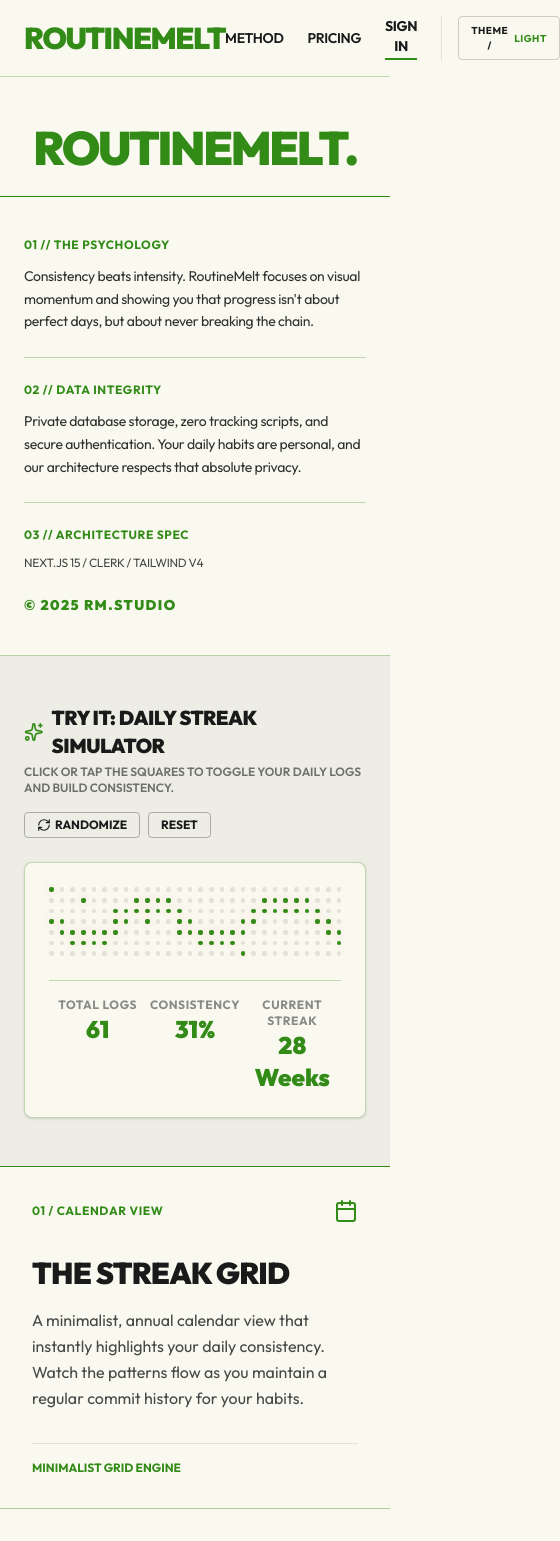
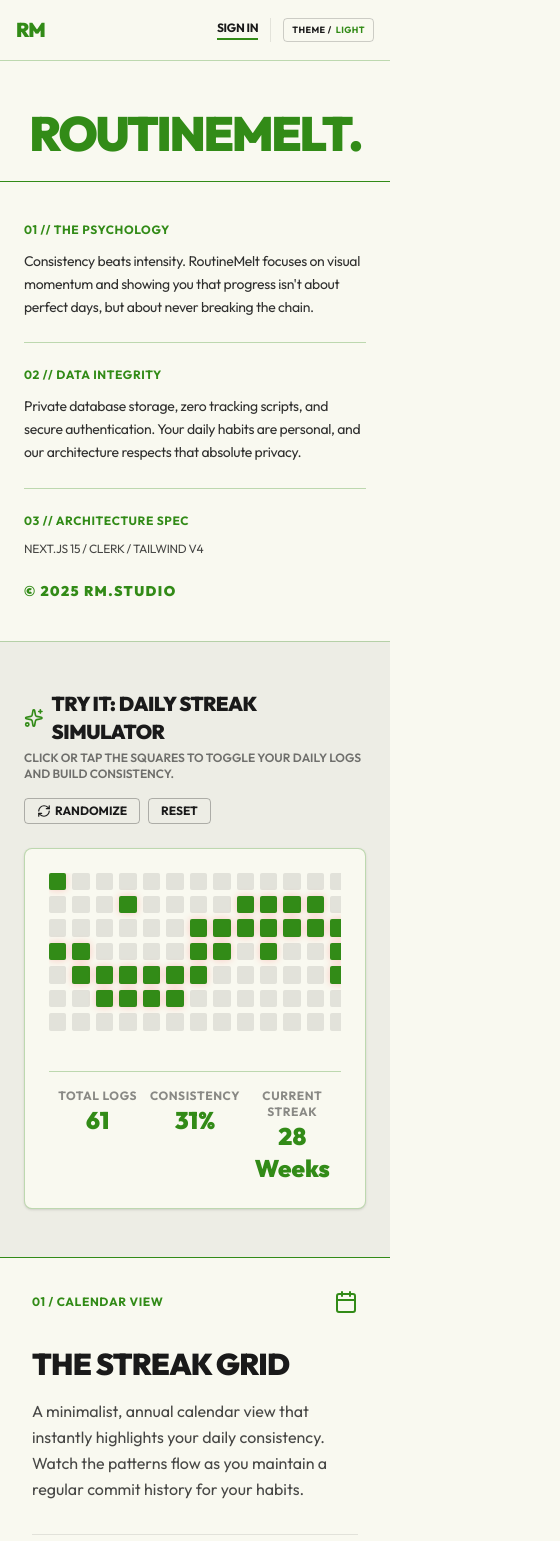
Before and after one commit to tusharathub/RoutineMelt, a Next.js app: page / in a window 390 px wide. Shown: the top 1541 px of the page, 560 px wide, since content can reach past the window. Built offline with nearby package versions, Linux system fonts and the light colour scheme; no server answers.

Commit message:
feat: responsive

```diff
--- a/src/app/globals.css
+++ b/src/app/globals.css
@@ -92,3 +92,19 @@
   font-family: var(--font-sans);
   transition: background-color 0.3s ease, color 0.3s ease, border-color 0.3s ease;
 }
+
+/* Custom thin scrollbar for responsive horizontal overflow containers */
+.scrollbar-thin::-webkit-scrollbar {
+  height: 4px;
+}
+.scrollbar-thin::-webkit-scrollbar-track {
+  background: transparent;
+}
+.scrollbar-thin::-webkit-scrollbar-thumb {
+  background: var(--color-border);
+  border-radius: 2px;
+}
+.scrollbar-thin {
+  scrollbar-width: thin;
+  scrollbar-color: var(--color-border) transparent;
+}
--- a/src/app/grid/page.tsx
+++ b/src/app/grid/page.tsx
@@ -228,26 +228,27 @@
   }
 
   return (
-    <main className="min-h-screen flex flex-col transition-colors duration-300 bg-theme-bg text-theme-fg border-theme-primary">
+    <main className="min-h-screen w-full max-w-full overflow-x-hidden flex flex-col transition-colors duration-300 bg-theme-bg text-theme-fg border-theme-primary">
       {/* Header/Nav */}
-      <header className="sticky top-0 z-50 bg-theme-bg/95 backdrop-blur-sm border-b border-theme-primary/30">
-        <div className="max-w-7xl mx-auto px-6 py-4 flex justify-between items-center">
+      <header className="sticky top-0 z-50 bg-theme-bg/95 backdrop-blur-sm border-b border-theme-primary/30 w-full">
+        <div className="max-w-7xl mx-auto px-4 sm:px-6 py-4 flex justify-between items-center">
           {/* Logo */}
-          <Link href="/" className="flex items-center gap-1 font-black text-theme-primary text-3xl hover:opacity-85 transition select-none tracking-tighter">
-            ROUTINEMELT
+          <Link href="/" className="font-black text-theme-primary text-xl sm:text-2xl md:text-3xl hover:opacity-85 transition select-none tracking-tighter">
+            <span className="sm:hidden">RM</span>
+            <span className="hidden sm:inline">ROUTINEMELT</span>
           </Link>
 
-          <nav className="flex items-center space-x-6">
-            <Link href="/" className="text-sm font-semibold tracking-tight uppercase hover:text-theme-primary transition">
+          <nav className="flex items-center gap-3 sm:gap-6">
+            <Link href="/" className="text-xs sm:text-sm font-semibold tracking-tight uppercase hover:text-theme-primary transition">
               Home
             </Link>
 
             {/* User profile dropdown & Theme switcher */}
-            <div className="flex items-center gap-4 pl-4 border-l border-theme-fg/10">
+            <div className="flex items-center gap-3 sm:gap-4 pl-3 sm:pl-4 border-l border-theme-fg/10">
               {/* Typographic Theme Toggle */}
               <button
                 onClick={() => setTheme(theme === "dark" ? "sand" : "dark")}
-                className="flex items-center gap-1.5 px-3 py-1.5 border border-theme-fg/20 hover:border-theme-primary transition rounded text-[10px] font-bold uppercase tracking-wider cursor-pointer select-none"
+                className="flex items-center gap-1 px-2 py-1 border border-theme-fg/20 hover:border-theme-primary transition rounded text-[9px] sm:text-[10px] font-bold uppercase tracking-wider cursor-pointer select-none"
               >
                 <span>Theme /</span>
                 <span className="text-theme-primary">{theme === "dark" ? "Dark" : "Light"}</span>
@@ -266,7 +267,7 @@
             animate={{ opacity: 1, y: 0 }}
             transition={{ duration: 0.8 }}
           >
-            <h1 className="text-[12vw] font-black leading-none tracking-tighter text-theme-primary select-none w-full uppercase">
+            <h1 className="text-5xl sm:text-[10vw] md:text-[12vw] font-black leading-none tracking-tighter text-theme-primary select-none w-full uppercase">
               Streaks.
             </h1>
           </motion.div>
@@ -275,7 +276,7 @@
 
       {/* Red Divider & Info Grid */}
       <div className="w-full border-t border-theme-primary">
-        <div className="max-w-7xl mx-auto px-6 py-6 grid grid-cols-1 md:grid-cols-4 gap-8 text-xs font-semibold tracking-tight uppercase">
+        <div className="max-w-7xl mx-auto px-6 py-6 grid grid-cols-1 sm:grid-cols-2 lg:grid-cols-4 gap-6 text-xs font-semibold tracking-tight uppercase">
           <div className="text-theme-primary text-sm font-black">
             Your WORKSPACE
           </div>
@@ -322,7 +323,7 @@
             animate={{ opacity: 1, scale: 1 }}
             transition={{ duration: 0.6 }}
           >
-            <div className="flex items-center justify-between mb-6">
+            <div className="flex flex-col sm:flex-row items-start sm:items-center justify-between mb-6 gap-2">
               <span className="text-xs uppercase font-bold tracking-wider text-theme-primary">
                 Annual Streak Visualization (Click on cells to inspect)
               </span>
@@ -331,6 +332,8 @@
               </span>
             </div>
 
+            <div className="w-full overflow-x-auto pb-4 scrollbar-thin">
+              <div className="min-w-[760px]">
                 <CalendarHeatmap
                   startDate={startDate}
                   endDate={endDate}
@@ -347,6 +350,8 @@
                     value?.date && handleClick(value.date)
                   }
                 />
+              </div>
+            </div>
           </motion.div>
         </div>
       </section>
@@ -405,17 +410,17 @@
               </ul>
 
               {/* Task Add Form */}
-              <form onSubmit={handleAddTask} className="flex gap-4 items-center">
+              <form onSubmit={handleAddTask} className="flex flex-col sm:flex-row gap-4 sm:items-center">
                 <input
                   type="text"
                   value={newTask}
                   onChange={(e) => setNewTask(e.target.value)}
                   placeholder="Insert routine accomplishment description..."
-                  className="flex-1 border-b border-theme-fg/30 bg-transparent text-theme-fg focus:border-theme-primary outline-none py-2 text-sm uppercase tracking-tight font-semibold transition"
+                  className="w-full sm:flex-1 border-b border-theme-fg/30 bg-transparent text-theme-fg focus:border-theme-primary outline-none py-2 text-sm uppercase tracking-tight font-semibold transition"
                 />
                 <button
                   type="submit"
-                  className="px-6 py-3 bg-theme-primary text-theme-bg text-xs font-black uppercase tracking-widest hover:opacity-90 transition flex items-center gap-1 cursor-pointer"
+                  className="w-full sm:w-auto px-6 py-3 bg-theme-primary text-theme-bg text-xs font-black uppercase tracking-widest hover:opacity-90 transition flex items-center justify-center gap-1 cursor-pointer"
                 >
                   <Plus className="w-4 h-4" />
                   Add
--- a/src/app/page.tsx
+++ b/src/app/page.tsx
@@ -72,35 +72,36 @@
   };
 
   return (
-    <main className="min-h-screen flex flex-col transition-colors duration-300 bg-theme-bg text-theme-fg border-theme-primary">
+    <main className="min-h-screen w-full max-w-full overflow-x-hidden flex flex-col transition-colors duration-300 bg-theme-bg text-theme-fg border-theme-primary">
       {/* Header/Nav */}
-      <header className="sticky top-0 z-50 bg-theme-bg/95 backdrop-blur-sm border-b border-theme-primary/30">
-        <div className="max-w-7xl mx-auto px-6 py-4 flex justify-between items-center">
+      <header className="sticky top-0 z-50 bg-theme-bg/95 backdrop-blur-sm border-b border-theme-primary/30 w-full">
+        <div className="max-w-7xl mx-auto px-4 sm:px-6 py-4 flex justify-between items-center">
           {/* Logo */}
-          <Link href="/" className="flex items-center gap-1 font-black text-theme-primary text-3xl hover:opacity-85 transition select-none tracking-tighter">
-            ROUTINEMELT
+          <Link href="/" className="font-black text-theme-primary text-xl sm:text-2xl md:text-3xl hover:opacity-85 transition select-none tracking-tighter">
+            <span className="sm:hidden">RM</span>
+            <span className="hidden sm:inline">ROUTINEMELT</span>
           </Link>
 
-          <nav className="flex items-center space-x-6">
-            <a href="#features" className="text-sm font-semibold tracking-tight uppercase hover:text-theme-primary transition">Method</a>
-            <a href="#pricing" className="text-sm font-semibold tracking-tight uppercase hover:text-theme-primary transition">Pricing</a>
+          <nav className="flex items-center gap-3 sm:gap-6">
+            <a href="#features" className="hidden md:inline text-xs sm:text-sm font-semibold tracking-tight uppercase hover:text-theme-primary transition">Method</a>
+            <a href="#pricing" className="hidden md:inline text-xs sm:text-sm font-semibold tracking-tight uppercase hover:text-theme-primary transition">Pricing</a>
             {isSignedIn ? (
-              <Link href="/grid" className="text-sm font-bold tracking-tight uppercase border-b-2 border-theme-primary hover:opacity-80 transition pb-0.5">
+              <Link href="/grid" className="text-xs sm:text-sm font-bold tracking-tight uppercase border-b-2 border-theme-primary hover:opacity-80 transition pb-0.5">
                 Dashboard
               </Link>
             ) : (
               <SignInButton mode="modal">
-                <button className="text-sm font-bold tracking-tight uppercase border-b-2 border-theme-primary hover:opacity-80 transition pb-0.5 cursor-pointer">
+                <button className="text-xs sm:text-sm font-bold tracking-tight uppercase border-b-2 border-theme-primary hover:opacity-80 transition pb-0.5 cursor-pointer">
                   Sign In
                 </button>
               </SignInButton>
             )}
 
             {/* Typographic Theme Toggle */}
-            <div className="pl-4 border-l border-theme-fg/10">
+            <div className="pl-3 sm:pl-4 border-l border-theme-fg/10">
               <button
                 onClick={() => setTheme(theme === "dark" ? "sand" : "dark")}
-                className="flex items-center gap-1.5 px-3 py-1.5 border border-theme-fg/20 hover:border-theme-primary transition rounded text-[10px] font-bold uppercase tracking-wider cursor-pointer select-none"
+                className="flex items-center gap-1 px-2 py-1 border border-theme-fg/20 hover:border-theme-primary transition rounded text-[9px] sm:text-[10px] font-bold uppercase tracking-wider cursor-pointer select-none"
               >
                 <span>Theme /</span>
                 <span className="text-theme-primary">{theme === "dark" ? "Dark" : "Light"}</span>
@@ -111,7 +112,7 @@
       </header>
 
       {/* Hero Section */}
-      <section className="w-full px-6 pt-12 md:pt-16 pb-6 text-center overflow-x-hidden">
+      <section className="w-full px-6 pt-12 md:pt-16 pb-6 text-center">
         <div className="max-w-7xl mx-auto">
           {/* Big Editorial Logo Title */}
           <motion.div
@@ -119,7 +120,7 @@
             animate={{ opacity: 1, y: 0 }}
             transition={{ duration: 0.8 }}
           >
-            <h1 className="text-[12vw] font-black leading-none tracking-tighter text-theme-primary select-none w-full">
+            <h1 className="text-5xl sm:text-[10vw] md:text-[12vw] font-black leading-none tracking-tighter text-theme-primary select-none w-full">
               ROUTINEMELT.
             </h1>
           </motion.div>
@@ -189,8 +190,9 @@
 
           {/* Grid Layout */}
           <div className="bg-theme-bg p-6 rounded-lg border border-theme-primary/30 shadow-sm relative overflow-hidden">
+            <div className="w-full overflow-x-auto pb-4 scrollbar-thin">
               <div
-              className="grid gap-1.5 w-full select-none"
+                className="grid gap-1.5 select-none min-w-[650px]"
                 style={{
                   gridTemplateRows: `repeat(${rows}, minmax(0, 1fr))`,
                   gridAutoFlow: "column"
@@ -208,6 +210,7 @@
                     title={`Log day ${Math.floor(index / rows) + 1}, row ${index % rows + 1}`}
                   />
                 ))}
+              </div>
             </div>
 
             {/* Sim Stats */}
```
Lines whose indentation alone changed are shown as unchanged.
